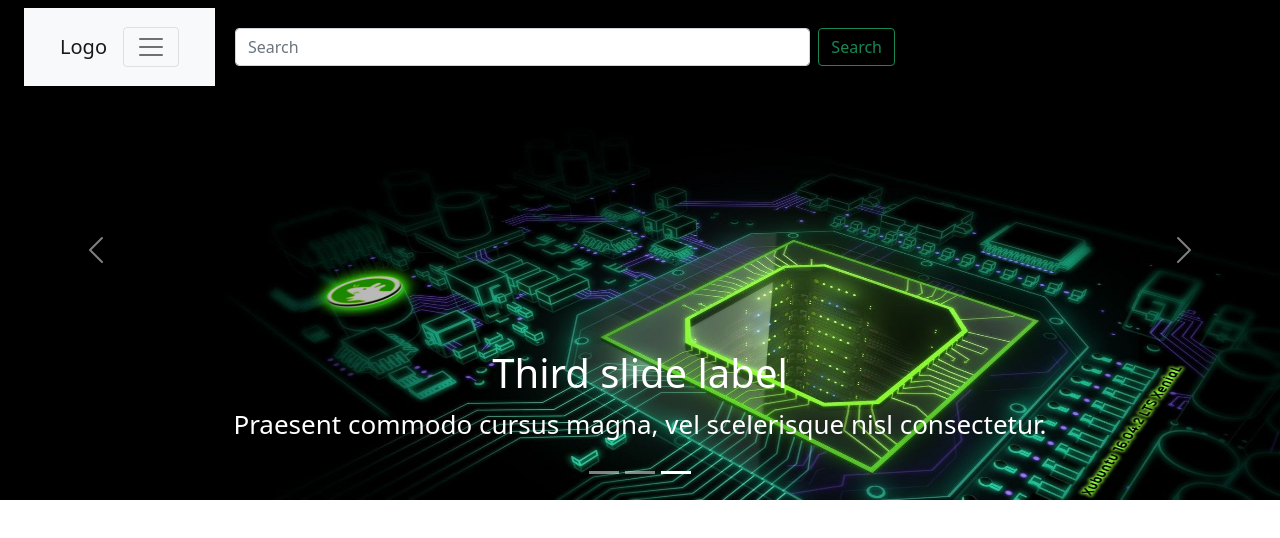
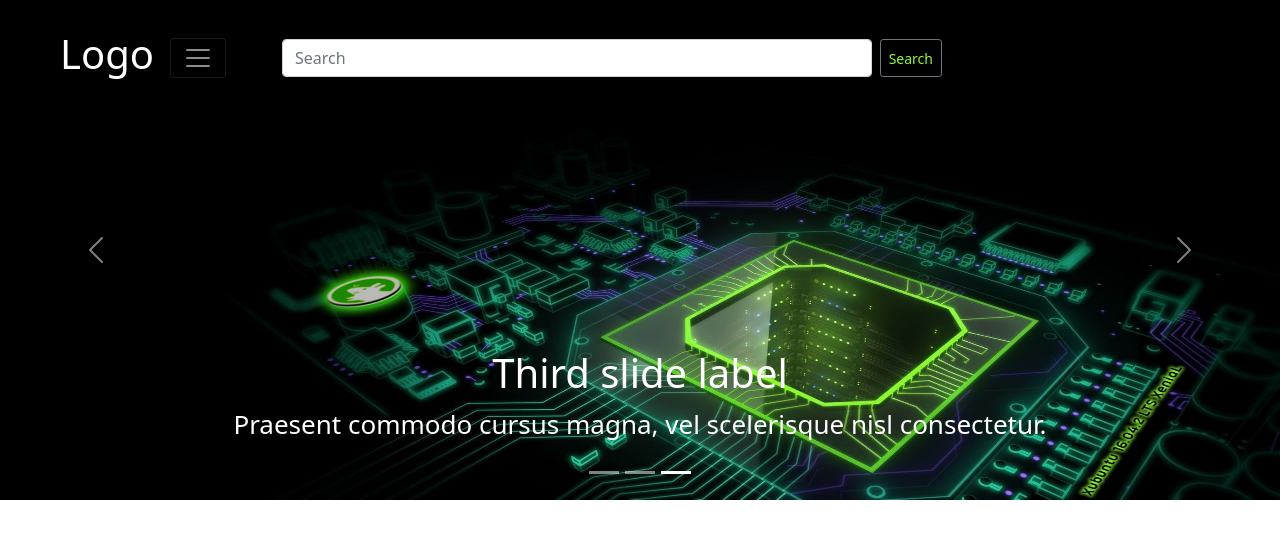
Before and after one commit to FeliLN/CompuShop, a React (Create React App) app: page / in a window 1280 px wide. Shown: the top 538 px of the page. Built offline with nearby package versions, Linux system fonts and the light colour scheme.

Commit message:
Carousel fixed

```diff
--- a/src/App.css
+++ b/src/App.css
@@ -13,7 +13,6 @@
   font-size: calc(10px + 2vmin);
 
 }
-
 
 .NavBar {
   z-index: 1;
--- a/src/Components/NavBar/NavBar.css
+++ b/src/Components/NavBar/NavBar.css
@@ -14,6 +14,48 @@ a.active {
 
 }
 
+
+.bg-light{
+  width: 100% ;
+  height: 100px;
+
+background-color: rgb(0, 0, 0) !important;
+};
+
+
+.container{
+  width: 100% !important;
+  height: 100px;
+  color: rgb(211, 9, 9);
+  border-color:red;
+  background-color: rgb(255, 176, 176);
+}
+.Logo{
+
+  color: white;
+}
+.Toggle{
+  color: white !important;
+  background-color: black !important;
+  transition: 1s;
+}
+.Toggle:hover{
+  color: rgb(0, 0, 0) !important;
+  background-color: #71c530 !important;
+  transition: 1s;
+}
+.navbar-light .navbar-toggler-icon {
+  color: white !important;
+  background-color: rgb(0, 0, 0) !important;
+
+ }
+
+.btn-outline-secondary:hover{
+  color: rgb(0, 0, 0) !important;
+   background-color: #71c530 !important;
+
+ }
+
 li {
   list-style: none;
   border-right: 1px solid rgb(185, 14, 14);
@@ -21,11 +63,13 @@ li {
 }
 
 .navbar {
+  width: auto;
+  height: 100px;
   position: absolute;
   justify-content: space-between;
   align-items: center;
   padding: 1rem 1.5rem;
-  background-color: rgba(145, 38, 38, 0);
+  background-color: rgb(0, 0, 0);
   overflow: hidden;
   z-index: 1;
 
@@ -38,8 +82,8 @@ li {
 
 .hamburger {
   display: none;
-  background-color: rgb(0, 0, 0);
-  color: white
+
+  color: rgb(255, 255, 255)
 }
 
 .bar {
@@ -49,7 +93,7 @@ li {
   margin: 5px auto;
   -webkit-transition: all 0.3s ease-in-out;
   transition: all 0.3s ease-in-out;
-  background-color: #000000;
+  background-color: #ffffff;
 }
 
 .nav-menu {
@@ -57,16 +101,18 @@ li {
   justify-content: space-between;
   align-items: center;
   padding-right: 80px;
-  background-color: rgb(0, 0, 0);
+  background-color: rgb(255, 255, 255);
 }
 
+
+/* tab content */
 .nav-link {
   font-weight: 400;
   text-transform: uppercase;
   font-family: 'system-ui';
   font-size: 18px;
   letter-spacing: 1px;
-  color: #000000;
+  color: #ffffff;
   padding: 10px 14px;
   text-decoration: none;
   -webkit-transition: all 0.8s;
@@ -74,11 +120,11 @@ li {
   transition: all 0.8s;
   font-weight: 500;
   display: block;
-  background-color: rgb(0, 0, 0);
+  background-color: rgb(255, 255, 255);
 }
 
 .nav-link:hover {
-  color: #000000;
+  color: #ffffff;
 
 }
 
@@ -120,7 +166,7 @@ li {
     left: -100%;
     top: 5.7rem;
     flex-direction: column;
-    background-color: rgb(0, 0, 0);
+    background-color: rgb(255, 255, 255);
     width: 100%;
     border-radius: 10px;
     text-align: center;
@@ -134,7 +180,7 @@ li {
     margin: 20px 10px;
     font-size: 14px;
     color: #000000;
-    background-color: rgb(0, 0, 0);
+    background-color: rgb(255, 255, 255);
   }
 
   .nav-menu.active {
--- a/src/Components/NavBar/NavBar.js
+++ b/src/Components/NavBar/NavBar.js
@@ -13,10 +13,13 @@ export const NavBar = (props) => {
   return (
     <nav className='navbar'>
       <div className='nav-content'>
-      <Navbar bg="light" expand={false} collapseOnSelect>
-        <Container fluid>
-          <Navbar.Brand href="/">Logo</Navbar.Brand>
-          <Navbar.Toggle aria-controls="offcanvasNavbar" />
+      <Navbar bg="transparent" expand={false} collapseOnSelect variant="dark">
+        <Container >
+          <Navbar.Brand href="/"><h1 className="Logo">Logo</h1></Navbar.Brand>
+          <Navbar.Toggle className="Toggle" aria-controls="offcanvasNavbar" />
+
+
+          {/* Tab content */}
           <Navbar.Offcanvas
             id="offcanvasNavbar"
             aria-labelledby="offcanvasNavbarLabel"
@@ -59,8 +62,21 @@ export const NavBar = (props) => {
                   placeholder="Search"
                   className="me-2"
                   aria-label="Search"
+                  bg="dark"
                 />
-                <Button variant="outline-success">Search</Button>
+
+      <Button  style={
+          {
+          color:"#8ff93c",
+          backgroundColor:"black",
+          transition:"all 1s ease 0s"
+          }
+
+        }
+        variant="outline-secondary" size="sm">
+        Search
+      </Button>
+
       </Form>
       </div>
     </nav>
```
